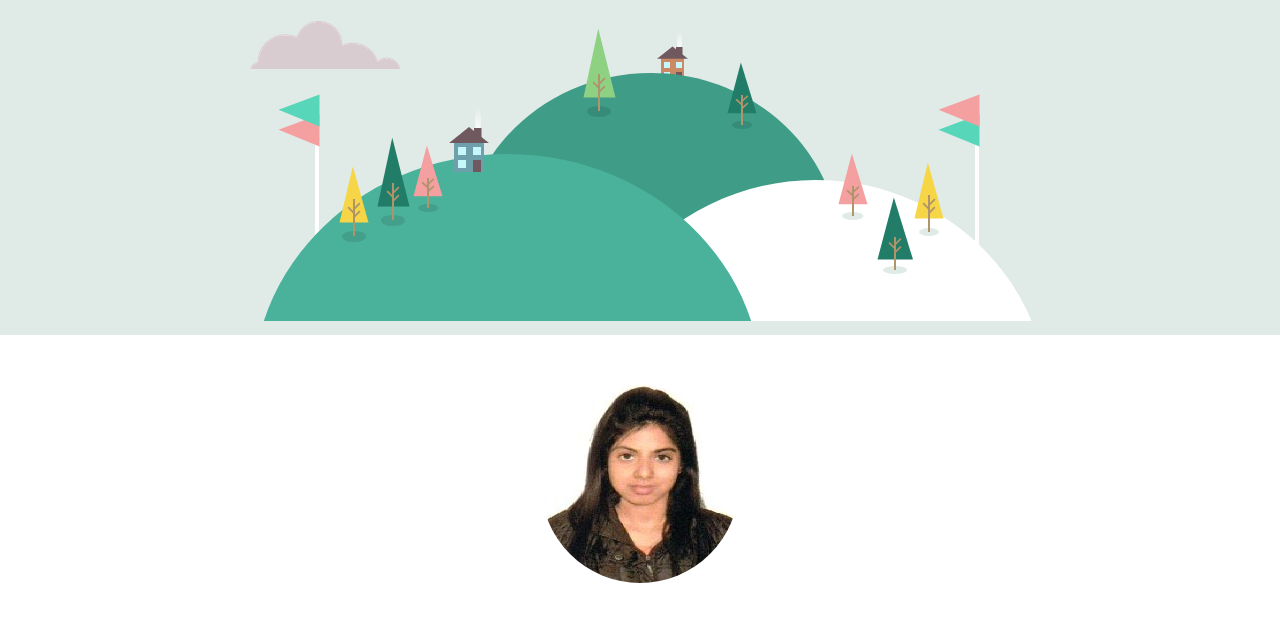
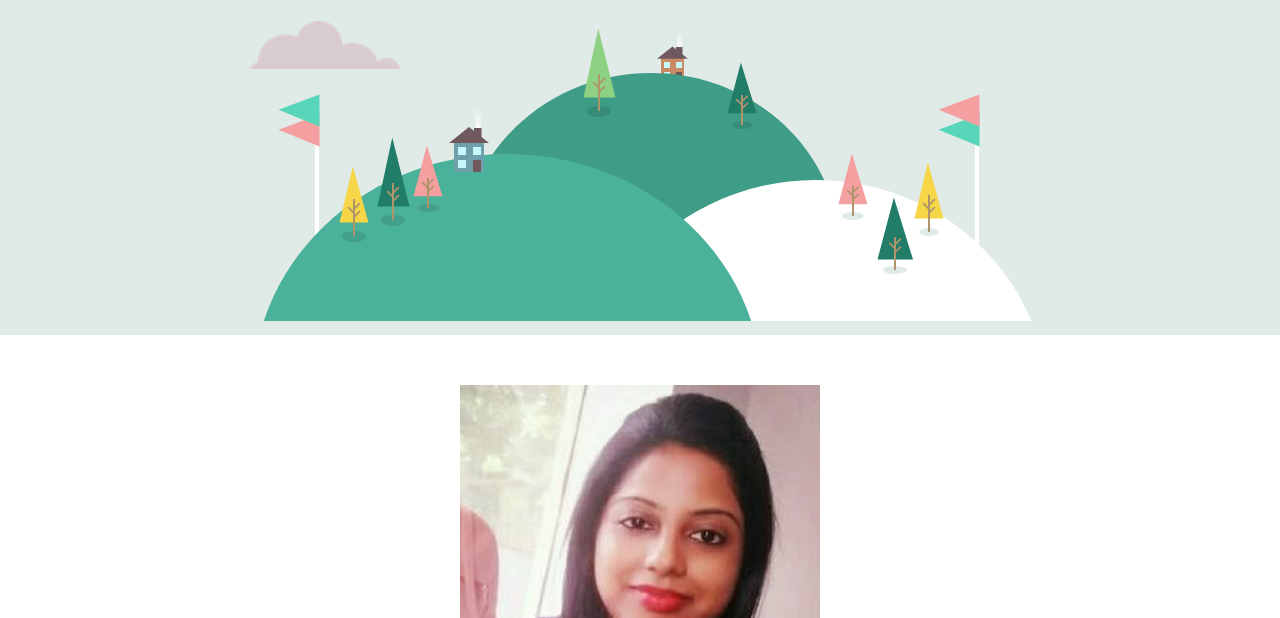
Before and after one commit to bisg1991/sulekhabio, a plain HTML site: page index.html in a window 1280 px wide. Shown: the part 275-893 px from the top of the page. Drawn offline with Linux system fonts and the light colour scheme; a web font is replaced by a local one.

Commit message:
Updated profile image

```diff
--- a/index.html
+++ b/index.html
@@ -20,7 +20,7 @@
 
     <div class="middlecontainer">
         <div class="profile">
-            <img src="Images/photo.png" alt="Sulekha Image">
+            <img src="Images/sulekha.jpg" alt="Sulekha Image">
             <h2>Hi.</h2>
             <p>I am currently pursuing my Phd at L.M. College of Pharmacy.</p>
             <p>Awarded with ICMR Senior Research Fellow.</p>
```
